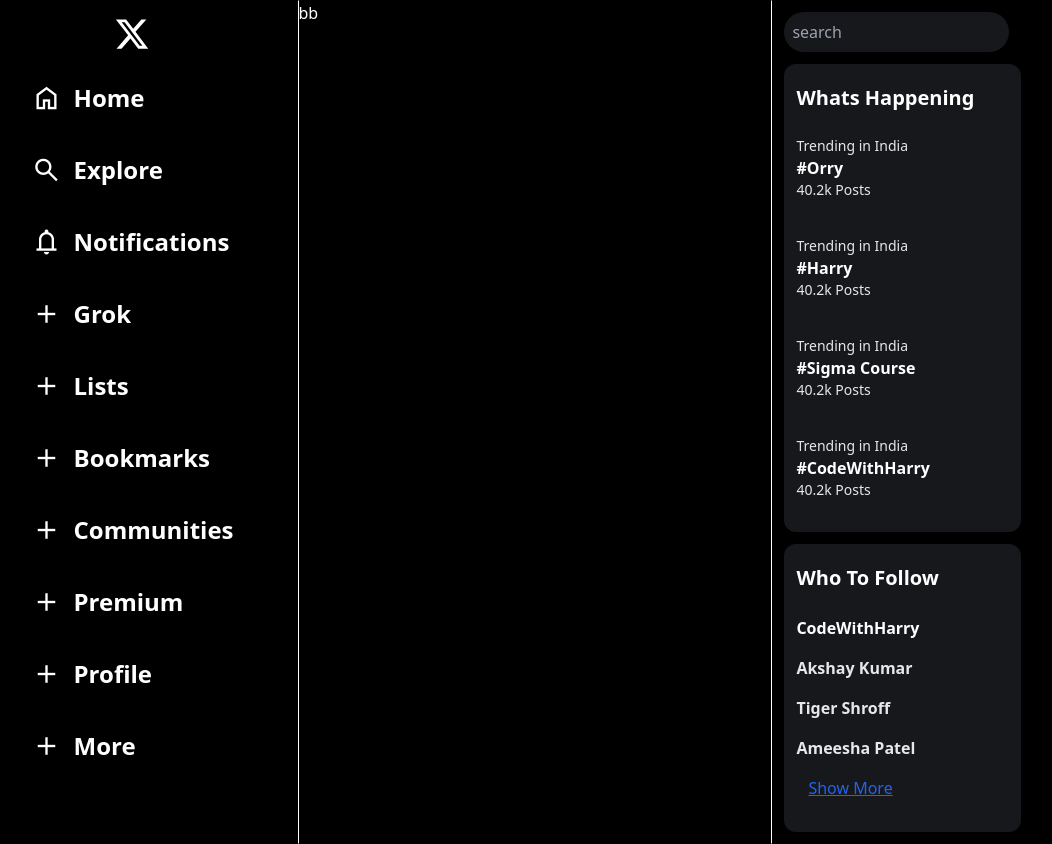
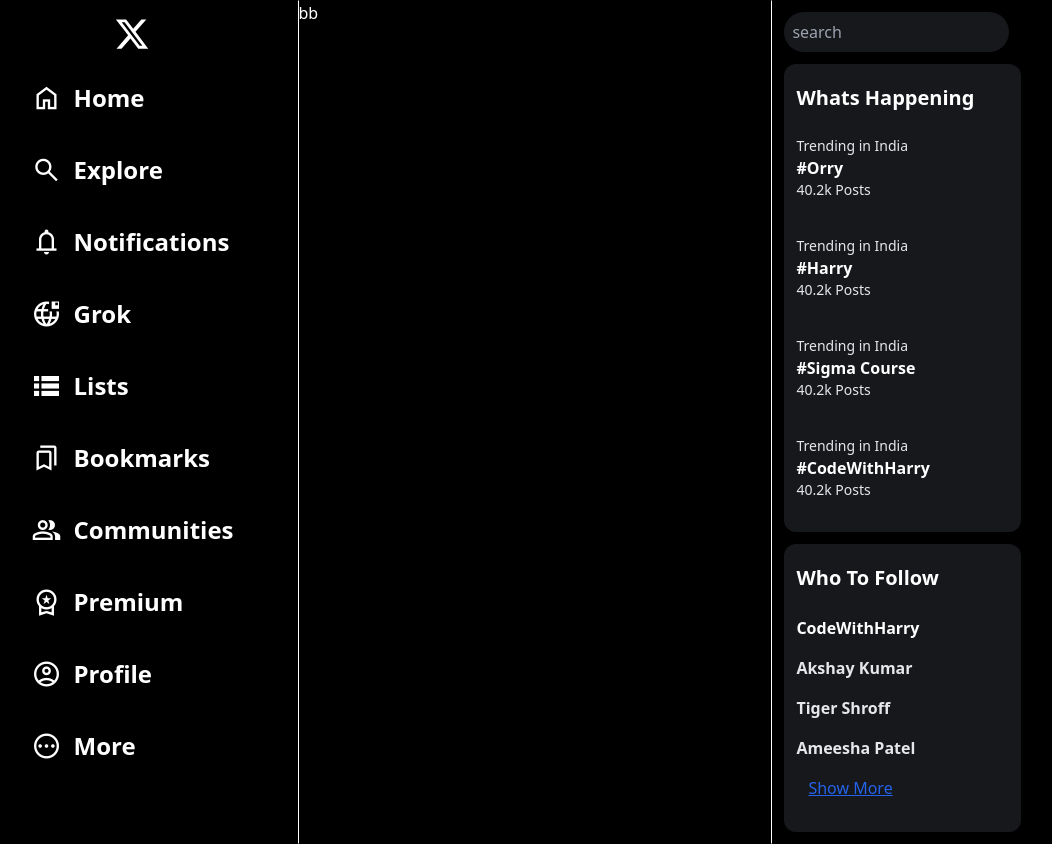
Before and after one commit to Gourigupta2004/Twitter-Clone, a website built with Vite: page index.html in a window 1280 px wide. Shown: the whole page, without its empty margins (34-1086 px from the left). Built offline with nearby package versions, Linux system fonts and the light colour scheme.

Commit message:
added all icons

```diff
--- a/index.html
+++ b/index.html
@@ -26,13 +26,13 @@
               Home</li>
              <li class="flex justify-start items-center gap-3 w-fit  hover:bg-gray-900 hover:cursor-pointer px-5 py-3 hover:rounded-full"><span class="material-symbols-outlined text-3xl">search</span>Explore</li>
              <li class="flex justify-start items-center gap-3 w-fit  hover:bg-gray-900 hover:cursor-pointer px-5 py-3 hover:rounded-full"><span class="material-symbols-outlined text-3xl">notifications</span>Notifications</li>
-             <li class="flex justify-start items-center gap-3 w-fit  hover:bg-gray-900 hover:cursor-pointer px-5 py-3 hover:rounded-full"><span class="material-symbols-outlined text-3xl">add</span>Grok</li>
-             <li class="flex justify-start items-center gap-3 w-fit  hover:bg-gray-900 hover:cursor-pointer px-5 py-3 hover:rounded-full"><span class="material-symbols-outlined text-3xl">add</span>Lists</li>
-             <li class="flex justify-start items-center gap-3 w-fit  hover:bg-gray-900 hover:cursor-pointer px-5 py-3 hover:rounded-full"><span class="material-symbols-outlined text-3xl">add</span>Bookmarks</li>
-             <li class="flex justify-start items-center gap-3 w-fit  hover:bg-gray-900 hover:cursor-pointer px-5 py-3 hover:rounded-full"><span class="material-symbols-outlined text-3xl">add</span>Communities</li>
-             <li class="flex justify-start items-center gap-3 w-fit  hover:bg-gray-900 hover:cursor-pointer px-5 py-3 hover:rounded-full"><span class="material-symbols-outlined text-3xl">add</span>Premium</li>
-             <li class="flex justify-start items-center gap-3 w-fit  hover:bg-gray-900 hover:cursor-pointer px-5 py-3 hover:rounded-full"><span class="material-symbols-outlined text-3xl">add</span>Profile</li>
-             <li class="flex justify-start items-center gap-3 w-fit  hover:bg-gray-900 hover:cursor-pointer px-5 py-3 hover:rounded-full"><span class="material-symbols-outlined text-3xl">add</span>More</li>
+             <li class="flex justify-start items-center gap-3 w-fit  hover:bg-gray-900 hover:cursor-pointer px-5 py-3 hover:rounded-full"><span class="material-symbols-outlined text-3xl">bring_your_own_ip</span>Grok</li>
+             <li class="flex justify-start items-center gap-3 w-fit  hover:bg-gray-900 hover:cursor-pointer px-5 py-3 hover:rounded-full"><span class="material-symbols-outlined text-3xl">lists</span>Lists</li>
+             <li class="flex justify-start items-center gap-3 w-fit  hover:bg-gray-900 hover:cursor-pointer px-5 py-3 hover:rounded-full"><span class="material-symbols-outlined text-3xl">bookmarks</span>Bookmarks</li>
+             <li class="flex justify-start items-center gap-3 w-fit  hover:bg-gray-900 hover:cursor-pointer px-5 py-3 hover:rounded-full"><span class="material-symbols-outlined text-3xl">group</span>Communities</li>
+             <li class="flex justify-start items-center gap-3 w-fit  hover:bg-gray-900 hover:cursor-pointer px-5 py-3 hover:rounded-full"><span class="material-symbols-outlined text-3xl">workspace_premium</span>Premium</li>
+             <li class="flex justify-start items-center gap-3 w-fit  hover:bg-gray-900 hover:cursor-pointer px-5 py-3 hover:rounded-full"><span class="material-symbols-outlined text-3xl">account_circle</span>Profile</li>
+             <li class="flex justify-start items-center gap-3 w-fit  hover:bg-gray-900 hover:cursor-pointer px-5 py-3 hover:rounded-full"><span class="material-symbols-outlined text-3xl">pending</span>More</li>
 
             </ul>
         </div>
--- a/package.json
+++ b/package.json
@@ -4,13 +4,15 @@
   "main": "index.js",
   "scripts": {
     "test": "echo \"Error: no test specified\" && exit 1",
-    "build": "npx tailwindcss -i ./src/input.css -o ./src/output.css --watch"
+    "build": "npx tailwindcss -i ./src/input.css -o ./src/output.css --watch",
+    "dev": "vite"
   },
   "keywords": [],
   "author": "",
   "license": "ISC",
   "description": "",
   "devDependencies": {
-    "tailwindcss": "^3.4.17"
+    "tailwindcss": "^3.4.17",
+    "vite": "^6.3.3"
   }
 }
```
Also changed, not shown: 1 other file.
